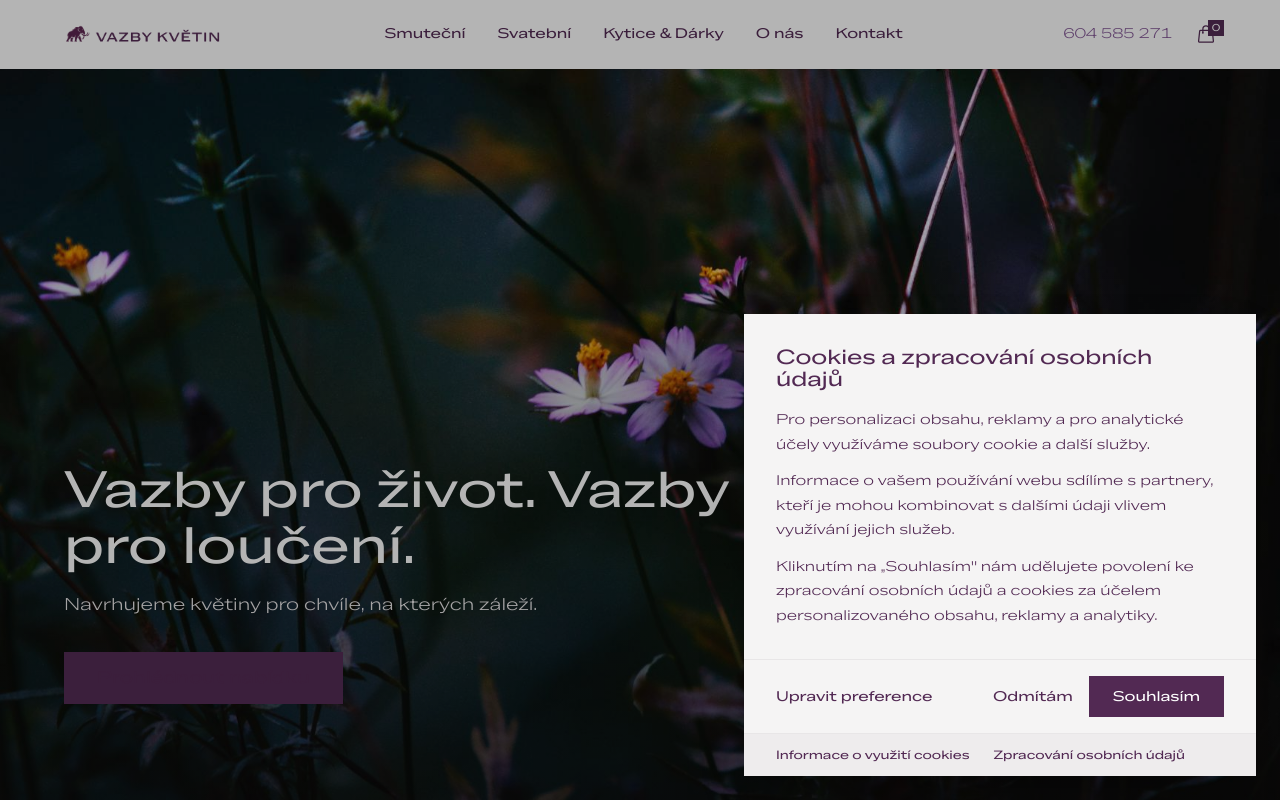
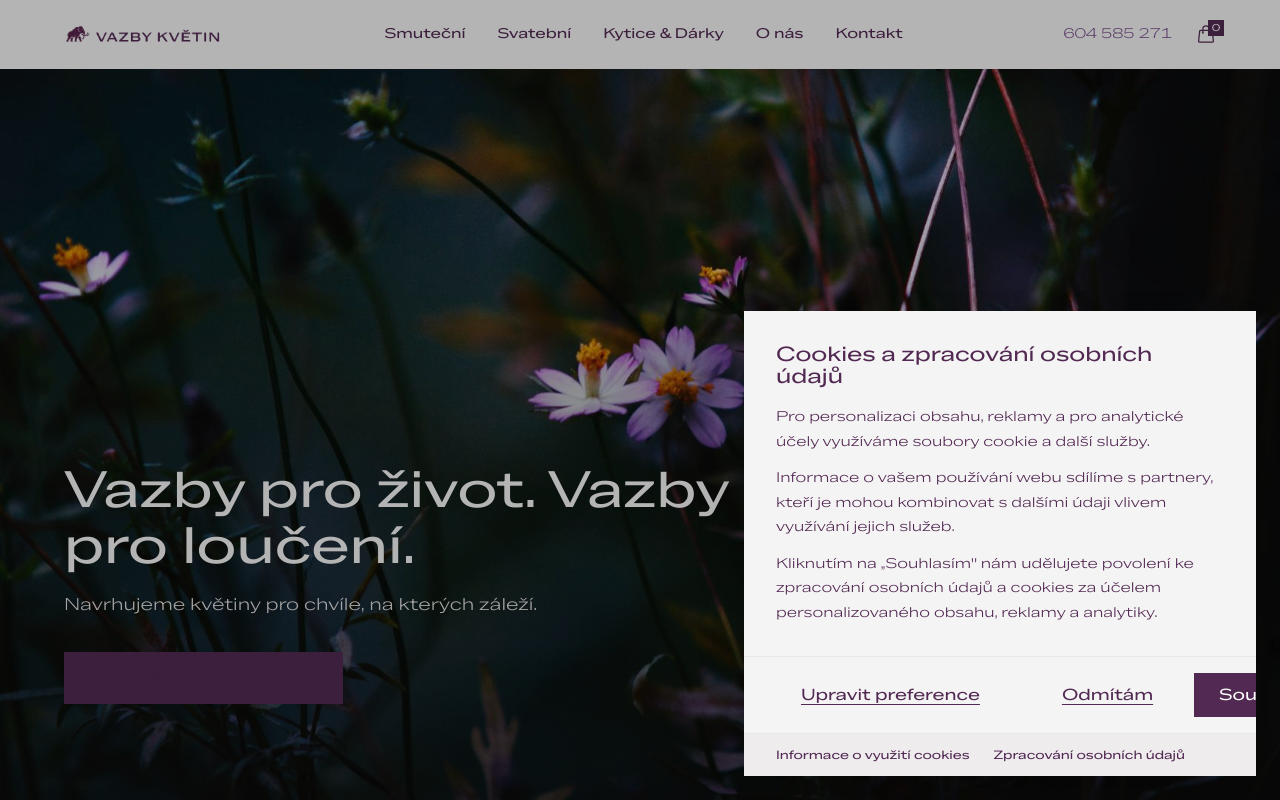
Before and after one commit to ondrejfolbr/vazbykvetin-web, a Next.js app: page / in a window 1280 px wide. Shown: the top 800 px of the page. Built offline with nearby package versions, Linux system fonts and the light colour scheme; a web font is replaced by a local one.

Commit message:
feat: migrate CookieConsent Toggle to shadcn Switch
Co-Authored-By: Claude Opus 4.6 (1M context) <noreply@anthropic.com>

```diff
--- a/src/components/CookieConsent.tsx
+++ b/src/components/CookieConsent.tsx
@@ -1,6 +1,8 @@
 "use client";
 
 import { useState, useEffect } from "react";
+import { Switch } from "@/components/ui/switch";
+import { Button } from "@/components/ui/button";
 
 interface CookieCategory {
   id: string;
@@ -32,50 +34,6 @@ const cookieCategories: CookieCategory[] = [
       "Někteří z našich reklamních partnerů mohou nastavovat soubory cookie na našich webových stránkách. Udělením souhlasu můžeme cookies nebo další osobní informace (telefonní číslo, e-mail nebo adresa) využít k vytváření profilů založených na vašich zájmech a následnému zobrazování relevantní reklamy i na jiných webových stránkách prostřednictvím reklamních systémů jako je Meta Ads, Google Ads a Sklik.",
   },
 ];
-
-function Toggle({
-  checked,
-  locked,
-  onChange,
-}: {
-  checked: boolean;
-  locked?: boolean;
-  onChange: (val: boolean) => void;
-}) {
-  return (
-    <button
-      type="button"
-      role="switch"
-      aria-checked={checked}
-      disabled={locked}
-      onClick={() => !locked && onChange(!checked)}
-      className={`relative inline-flex h-7 w-12 shrink-0 items-center rounded-full transition-colors duration-200 ${
-        locked
-          ? "bg-deep-plum cursor-default"
-          : checked
-            ? "bg-deep-plum cursor-pointer"
-            : "bg-neutral-300 cursor-pointer"
-      }`}
-    >
-      <span
-        className={`inline-flex h-5 w-5 items-center justify-center rounded-full bg-neutral-white shadow-sm transition-transform duration-200 ${
-          checked ? "translate-x-6" : "translate-x-1"
-        }`}
-      >
-        {checked && (
-          <svg className="h-3 w-3 text-deep-plum" fill="none" viewBox="0 0 24 24" strokeWidth={3} stroke="currentColor">
-            <path strokeLinecap="round" strokeLinejoin="round" d="M4.5 12.75l6 6 9-13.5" />
-          </svg>
-        )}
-        {!checked && (
-          <svg className="h-3 w-3 text-neutral-500" fill="none" viewBox="0 0 24 24" strokeWidth={3} stroke="currentColor">
-            <path strokeLinecap="round" strokeLinejoin="round" d="M6 18L18 6M6 6l12 12" />
-          </svg>
-        )}
-      </span>
-    </button>
-  );
-}
 
 function CategoryAccordion({
   category,
@@ -122,7 +80,7 @@ function CategoryAccordion({
               Vždy aktivní
             </span>
           )}
-          <Toggle checked={enabled} locked={category.locked} onChange={onToggle} />
+          <Switch checked={enabled} onCheckedChange={onToggle} disabled={category.locked} className="data-[state=checked]:bg-deep-plum data-[state=unchecked]:bg-neutral-300" />
         </div>
       </div>
       {expanded && (
@@ -249,8 +207,8 @@ export function CookieConsent() {
 
         {/* Action buttons */}
         <div className="flex items-center gap-4 px-6 sm:px-8 py-4 border-t border-neutral-200">
-          <button
-            type="button"
+          <Button
+            variant="ghost"
             onClick={() => {
               if (showPreferences) {
                 handleSavePreferences();
@@ -261,22 +219,21 @@ export function CookieConsent() {
             className="font-body text-body-sm font-medium text-neutral-900 hover:text-deep-plum transition-colors cursor-pointer"
           >
             {showPreferences ? "Uložit preference" : "Upravit preference"}
-          </button>
+          </Button>
           <div className="flex-1" />
-          <button
-            type="button"
+          <Button
+            variant="ghost"
             onClick={handleReject}
             className="font-body text-body-sm font-medium text-neutral-900 hover:text-deep-plum transition-colors cursor-pointer"
           >
             Odmítám
-          </button>
-          <button
-            type="button"
+          </Button>
+          <Button
             onClick={handleAccept}
             className="font-body text-body-sm font-medium text-neutral-white bg-deep-plum hover:bg-deep-plum-90 px-6 py-2.5 rounded-sm transition-colors cursor-pointer"
           >
             Souhlasím
-          </button>
+          </Button>
         </div>
 
         {/* Footer links */}
```
